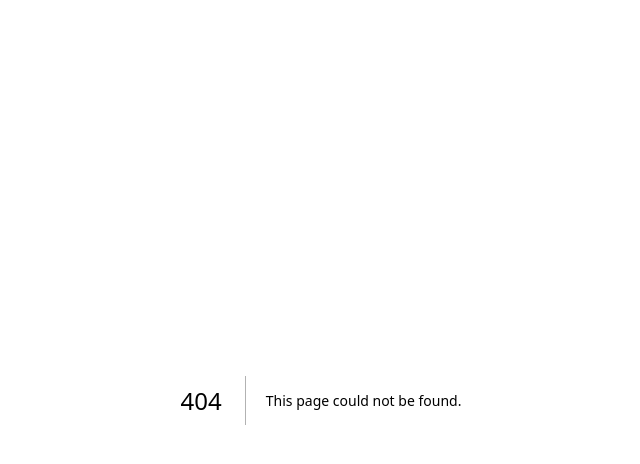
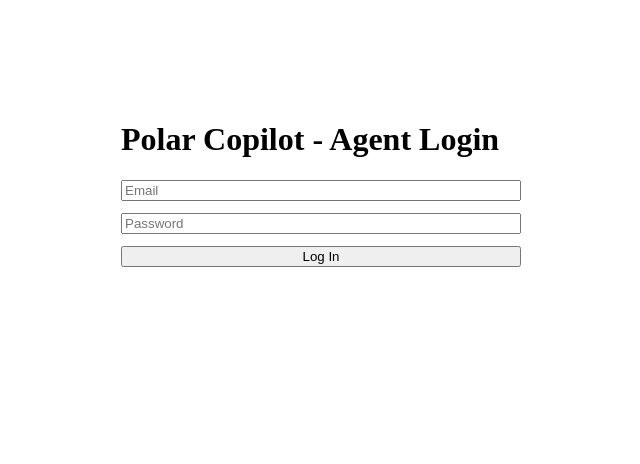
Before and after one commit to collinskirui278-sudo/polar-copilot-, a Next.js app: page /login in a window 1280 px wide. Before the commit this address had no page. Shown: the top 464 px of the page, without its empty margins (319-959 px from the left). Built offline with nearby package versions, Linux system fonts and the light colour scheme.

Commit message:
Create page.tsx

```diff
--- /dev/null
+++ b/app/login/page.tsx
@@ -0,0 +1,31 @@
+"use client"
+import { useState } from "react"
+import { useRouter } from "next/navigation"
+
+export default function LoginPage() {
+  const [email, setEmail] = useState("")
+  const [password, setPassword] = useState("")
+  const router = useRouter()
+
+  const handleLogin = (e: any) => {
+    e.preventDefault()
+    // For now - simple check, we will make it secure next
+    if (email === "admin@polarcopilot.co.ke" && password === "Clearport123") {
+      localStorage.setItem("loggedIn", "true")
+      router.push("/")
+    } else {
+      alert("Wrong email or password")
+    }
+  }
+
+  return (
+    <div style={{ maxWidth: 400, margin: "80px auto", padding: 20 }}>
+      <h1>Polar Copilot - Agent Login</h1>
+      <form onSubmit={handleLogin} style={{ display: "flex", flexDirection: "column", gap: 12 }}>
+        <input type="email" placeholder="Email" value={email} onChange={e => setEmail(e.target.value)} required />
+        <input type="password" placeholder="Password" value={password} onChange={e => setPassword(e.target.value)} required />
+        <button type="submit">Log In</button>
+      </form>
+    </div>
+  )
+}
```
